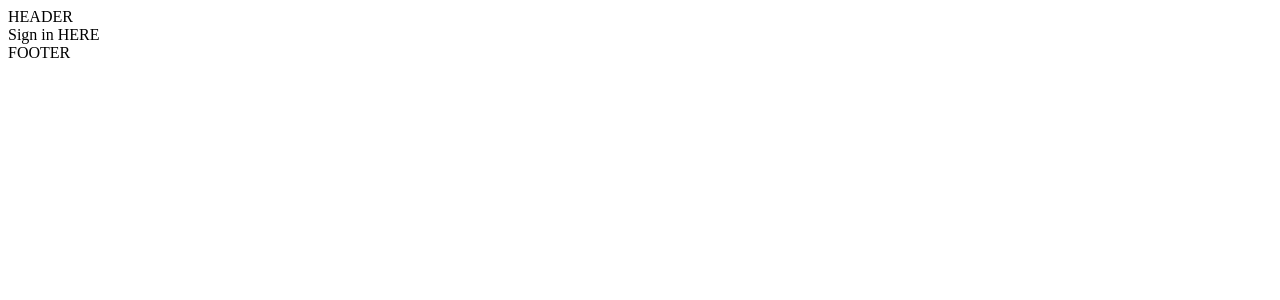
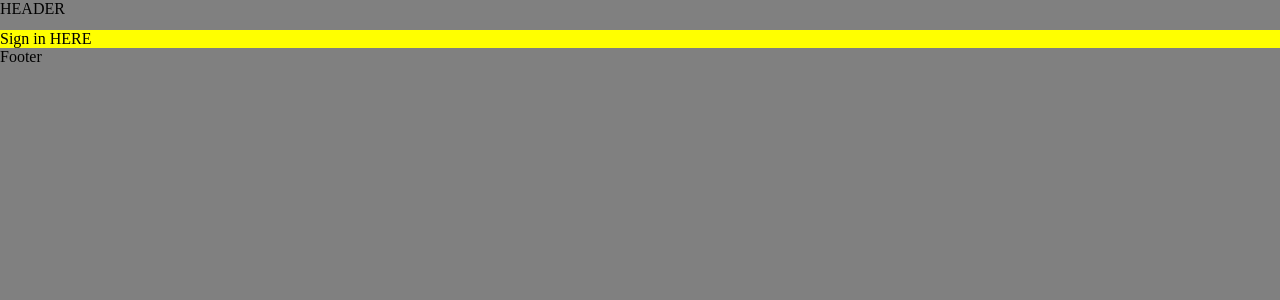
Before and after one commit to lcheng6/refrigerecipe_redux, a React (Create React App) app: page /sign-in in a window 1280 px wide. Shown: the top 300 px of the page. Built offline with nearby package versions, Linux system fonts and the light colour scheme.

Commit message:
sorting out styled-components and css

```diff
--- a/package.json
+++ b/package.json
@@ -3,13 +3,15 @@
   "version": "0.1.0",
   "private": true,
   "dependencies": {
+    "normalize.css": "^7.0.0",
     "react": "^15.6.1",
     "react-dom": "^15.6.1",
     "react-redux": "^5.0.5",
     "react-router": "^4.1.1",
     "react-router-dom": "^4.1.1",
     "redux": "^3.7.1",
-    "redux-saga": "^0.15.4"
+    "redux-saga": "^0.15.4",
+    "styled-components": "^2.1.1"
   },
   "devDependencies": {
     "react-container-query": "^0.9.1",
--- a/src/App.js
+++ b/src/App.js
@@ -6,22 +6,31 @@ import Recipes from './views/pages/recipes'
 import MyRecipes from './views/pages/my-recipes'
 import Cart from './views/pages/cart'
 import SignIn from './views/pages/sign-in'
+import Home from './views/pages/home'
 
 import Header from './views/components/header'
 import Footer from './views/components/footer'
 
+import styled from 'styled-components'
+
+const Container = styled.body`
+  width: 100%;
+  background-color: yellow;
+  height: 100vh;
+`
 class App extends Component {
   render() {
     return (
-      <div>
+      <Container>
         <Header />
-        <Route path="/fridge" component={Fridge} />
-        <Route path="/recipes" component={Recipes} />
-        <Route path="/my-recipes" component={MyRecipes} />
-        <Route path="/cart" component={Cart} />
-        <Route path="/sign-in" component={SignIn} />
+          <Route exact path="/" component={Home} />
+          <Route path="/fridge" component={Fridge} />
+          <Route path="/recipes" component={Recipes} />
+          <Route path="/my-recipes" component={MyRecipes} />
+          <Route path="/cart" component={Cart} />
+          <Route path="/sign-in" component={SignIn} />
         <Footer />
-      </div>
+      </Container>
     )
   }
 }
--- a/src/index.js
+++ b/src/index.js
@@ -4,10 +4,11 @@ import { BrowserRouter, Route } from 'react-router-dom'
 // import { Provider } from 'react-redux'
 // import { createStore, applyMiddleware } from 'redux'
 import registerServiceWorker from './registerServiceWorker';
-
+import 'normalize.css';
 import App from './App';
 
 // const createStoreWithMiddleare = applyMiddleware()(createStore)
+
 
 
 
--- a/src/views/components/footer/index.js
+++ b/src/views/components/footer/index.js
@@ -1,5 +1,15 @@
 import React, { Component } from 'react'
+import styled from 'styled-components'
 
+const Wrapper = styled.div`
+  width: 100%;
+  background-color: grey;
+  height: 100%;
+`
 export default class Footer extends Component {
-  render() { return <div>FOOTER</div> }
+  render() {
+    return (
+      <Wrapper>Footer</Wrapper>
+    )
+  }
 }
--- a/src/views/components/header/index.js
+++ b/src/views/components/header/index.js
@@ -1,5 +1,15 @@
 import React, { Component } from 'react'
+import styled from 'styled-components'
 
+const Wrapper = styled.div`
+  width: 100%;
+  background-color: grey;
+  height: 30px;
+`
 export default class Header extends Component {
-  render() { return <div>HEADER</div> }
+  render() {
+    return (
+      <Wrapper>HEADER</Wrapper>
+    )
+  }
 }
--- /dev/null
+++ b/src/views/pages/home/index.js
@@ -0,0 +1,6 @@
+import React, { Component } from 'react'
+import { Route } from 'react-router-dom'
+
+export default class Home extends Component {
+  render() { return <div>You are HOME</div> }
+}
```
Also changed, not shown: src/views/styles/index.js (added), 1 other file (tests, documents, lock files or other folders).
